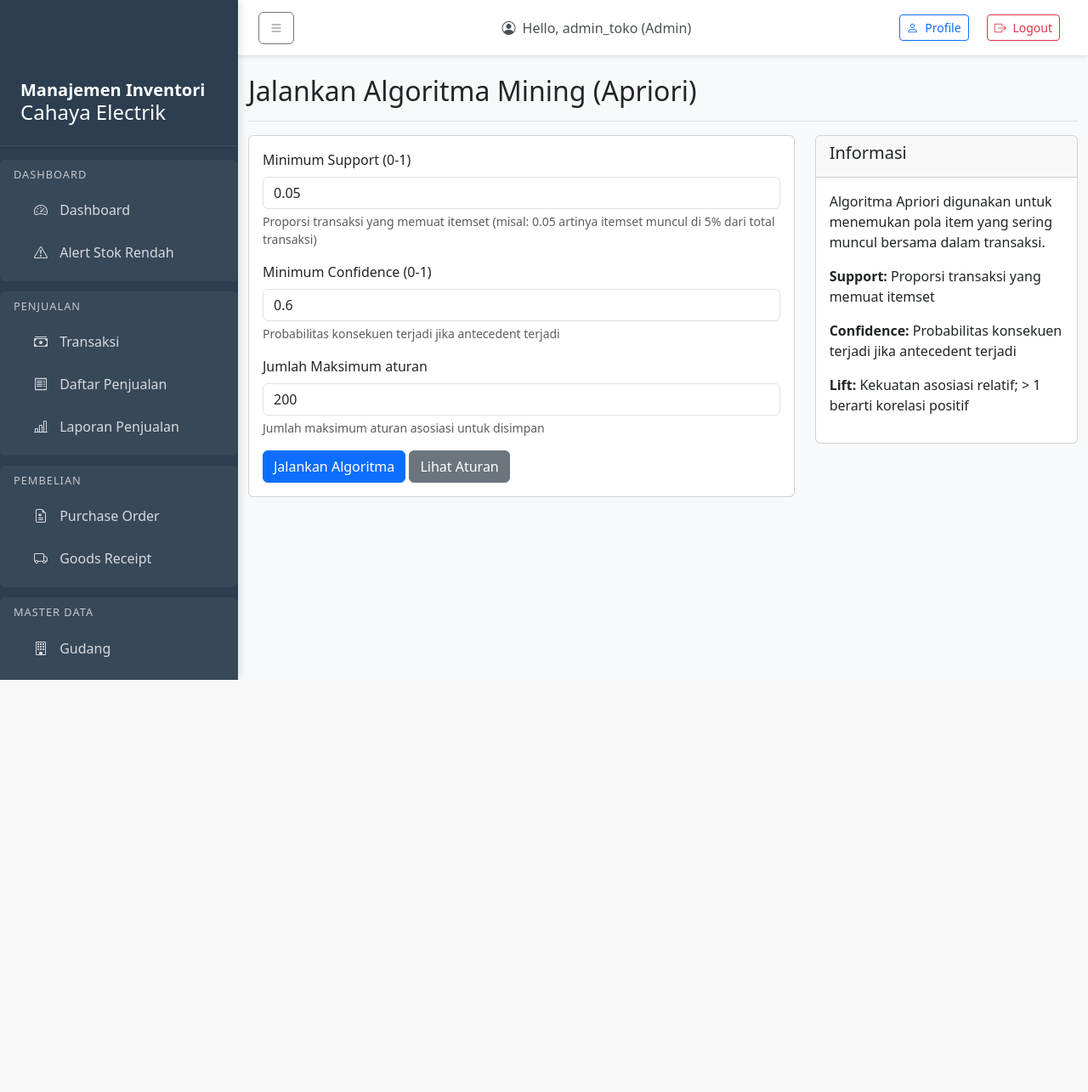
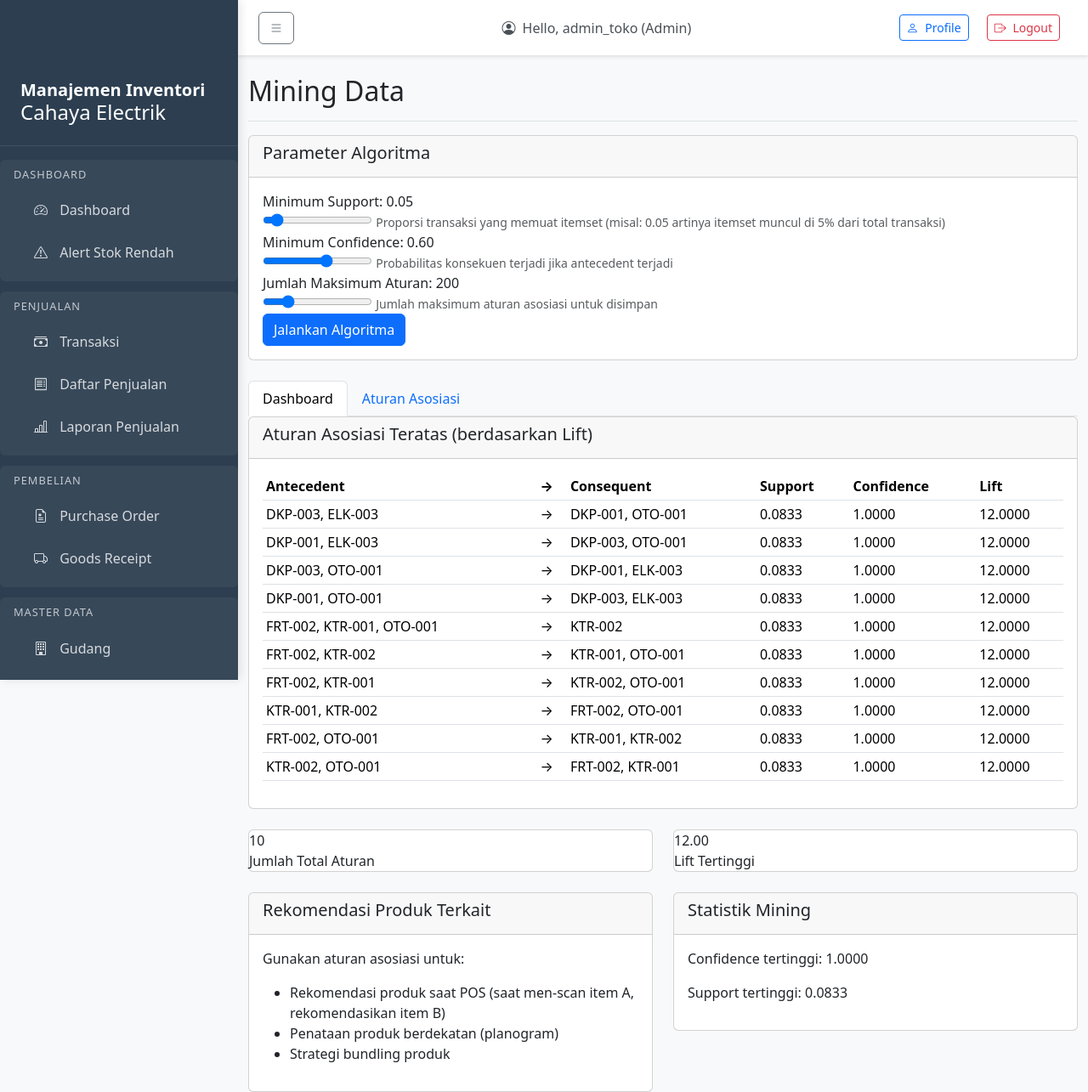
Before and after one commit to wisnuflash/manajemen_inventory, a Django app: page /mining/run/ in a window 1280 px wide. Shown: the whole page at 85% size. Before the commit the page ends 800 px from the top, so only its background shows below. Run offline with Django 5.2, Linux system fonts and the light colour scheme; a user stored in the database is signed in; data comes from the database, SQL or seed files in the repository; both versions use the stored data as it was after the commit.

Commit message:
mining edit

```diff
--- a/inventori/inventori/settings.py
+++ b/inventori/inventori/settings.py
@@ -20,7 +20,10 @@ SECRET_KEY = config('DJANGO_SECRET_KEY', default='django-insecure-development-ke
 
 # SECURITY WARNING: don't run with debug turned on in production!
 # DEBUG = config('DEBUG', default=True, cast=bool)
-
+CSRF_TRUSTED_ORIGINS = [
+    'https://maninventory.whatshub.web.id'
+]
+DEBUG = False
 ALLOWED_HOSTS = [
     'maninventory.whatshub.web.id',
     'localhost',
--- a/inventori/mining/urls.py
+++ b/inventori/mining/urls.py
@@ -4,8 +4,10 @@ from . import views
 app_name = 'mining'
 
 urlpatterns = [
-    path('run/', views.mining_run, name='mining_run'),
-    path('rules/', views.association_rules_list, name='association_rules_list'),
+    path('', views.mining_index, name='mining_index'),
     path('api/rules/', views.association_rules_api, name='association_rules_api'),
-    path('dashboard/', views.mining_dashboard, name='mining_dashboard'),
+    # Redirect old URLs to the new consolidated view
+    path('run/', views.mining_index, name='mining_run'),
+    path('rules/', views.mining_index, name='association_rules_list'),
+    path('dashboard/', views.mining_index, name='mining_dashboard'),
 ]
--- a/inventori/mining/views.py
+++ b/inventori/mining/views.py
@@ -9,14 +9,15 @@ from .services import run_and_persist, get_top_rules
 
 
 @login_required
-def mining_run(request):
+def mining_index(request):
     """
-    Run the Apriori mining algorithm with specified parameters
+    Consolidated mining view with algorithm parameters and results
     """
-    # Check if user has permission to run mining
+    # Check if user has permission to access mining features
     if request.user.role not in ['analyst', 'manager', 'admin']:
         raise PermissionDenied("Anda tidak memiliki akses ke fitur ini.")
 
+    # Handle algorithm execution
     if request.method == 'POST':
         min_support = float(request.POST.get('min_support', 0.05))
         min_confidence = float(request.POST.get('min_confidence', 0.6))
@@ -25,36 +26,20 @@ def mining_run(request):
         # Validate parameters
         if min_support <= 0 or min_support >= 1:
             messages.error(request, 'Minimum support harus antara 0 dan 1')
-            return render(request, 'mining/run.html')
-        if min_confidence <= 0 or min_confidence >= 1:
+        elif min_confidence <= 0 or min_confidence >= 1:
             messages.error(request, 'Minimum confidence harus antara 0 dan 1')
-            return render(request, 'mining/run.html')
+        else:
+            try:
+                count = run_and_persist(
+                    min_support=min_support,
+                    min_conf=min_confidence,
+                    limit=limit
+                )
+                messages.success(request, f'Algoritma Apriori berhasil dijalankan. Ditemukan {count} aturan asosiasi.')
+            except Exception as e:
+                messages.error(request, f'Terjadi kesalahan saat menjalankan algoritma: {str(e)}')
 
-        try:
-            count = run_and_persist(
-                min_support=min_support,
-                min_conf=min_confidence,
-                limit=limit
-            )
-            messages.success(request, f'Algoritma Apriori berhasil dijalankan. Ditemukan {count} aturan asosiasi.')
-            return render(request, 'mining/run.html')
-        except Exception as e:
-            messages.error(request, f'Terjadi kesalahan saat menjalankan algoritma: {str(e)}')
-            return render(request, 'mining/run.html')
-    else:
-        # Show the form
-        return render(request, 'mining/run.html')
-
-
-@login_required
-def association_rules_list(request):
-    """
-    List all association rules
-    """
-    # Check if user has permission to access association rules
-    if request.user.role not in ['analyst', 'manager', 'admin']:
-        raise PermissionDenied("Anda tidak memiliki akses ke fitur ini.")
-
+    # Get rules for the rules tab
     sort_by = request.GET.get('sort_by', 'lift')  # Default sort by lift
     limit = int(request.GET.get('limit', 20))  # Default to 20 rules
 
@@ -63,12 +48,16 @@ def association_rules_list(request):
 
     rules = get_top_rules(limit=limit, sort_by=sort_by)
 
+    # Get top rules for dashboard
+    top_rules = get_top_rules(limit=10, sort_by='lift')
+
     context = {
         'rules': rules,
         'sort_by': sort_by,
         'limit': limit,
+        'top_rules': top_rules,
     }
-    return render(request, 'mining/rules_list.html', context)
+    return render(request, 'mining/index.html', context)
 
 
 @login_required
@@ -96,21 +85,3 @@ def association_rules_api(request):
         })
 
     return JsonResponse({'rules': data})
-
-
-@login_required
-def mining_dashboard(request):
-    """
-    Mining dashboard showing the rules and their metrics
-    """
-    # Check if user has permission to access mining dashboard
-    if request.user.role not in ['analyst', 'manager', 'admin']:
-        raise PermissionDenied("Anda tidak memiliki akses ke fitur ini.")
-
-    # Get top 10 rules by lift
-    top_rules = get_top_rules(limit=10, sort_by='lift')
-
-    context = {
-        'top_rules': top_rules,
-    }
-    return render(request, 'mining/dashboard.html', context)
--- a/inventori/templates/base.html
+++ b/inventori/templates/base.html
@@ -243,14 +243,8 @@
         {% if user.role == 'analyst' or user.role == 'manager' or user.role == 'admin' %}
             <div class="menu-section">
                 <div class="menu-section-title">Mining</div>
-                <a href="{% url 'mining:mining_dashboard' %}" class="nav-link {% if 'mining_dashboard' in request.resolver_match.url_name %}active{% endif %}">
-                    <i class="bi bi-graph-up"></i> Dashboard Mining
-                </a>
-                <a href="{% url 'mining:association_rules_list' %}" class="nav-link {% if 'association_rules' in request.resolver_match.url_name %}active{% endif %}">
-                    <i class="bi bi-link-45deg"></i> Aturan Asosiasi
-                </a>
-                <a href="{% url 'mining:mining_run' %}" class="nav-link {% if 'mining_run' in request.resolver_match.url_name %}active{% endif %}">
-                    <i class="bi bi-play-circle"></i> Jalankan Mining
+                <a href="{% url 'mining:mining_index' %}" class="nav-link {% if 'mining_index' in request.resolver_match.url_name or 'mining_dashboard' in request.resolver_match.url_name or 'mining_run' in request.resolver_match.url_name or 'association_rules_list' in request.resolver_match.url_name %}active{% endif %}">
+                    <i class="bi bi-graph-up"></i> Mining Data
                 </a>
             </div>
         {% endif %}
--- /dev/null
+++ b/inventori/templates/mining/index.html
@@ -0,0 +1,383 @@
+{% extends 'base.html' %}
+
+{% block title %}Mining - Manajemen Inventori{% endblock %}
+
+{% block extra_css %}
+<style>
+    .slider-container {
+        margin: 15px 0;
+    }
+
+    .slider-label {
+        display: flex;
+        justify-content: space-between;
+        margin-bottom: 5px;
+    }
+
+    .slider-value {
+        font-weight: bold;
+        color: #007bff;
+    }
+
+    .slider {
+        width: 100%;
+        height: 8px;
+        border-radius: 5px;
+        background: #ddd;
+        outline: none;
+        -webkit-appearance: none;
+    }
+
+    .slider::-webkit-slider-thumb {
+        -webkit-appearance: none;
+        appearance: none;
+        width: 20px;
+        height: 20px;
+        border-radius: 50%;
+        background: #007bff;
+        cursor: pointer;
+    }
+
+    .slider::-moz-range-thumb {
+        width: 20px;
+        height: 20px;
+        border-radius: 50%;
+        background: #007bff;
+        cursor: pointer;
+    }
+
+    .tab-content {
+        padding: 20px 0;
+    }
+
+    .stats-card {
+        text-align: center;
+        padding: 15px;
+    }
+
+    .stat-number {
+        font-size: 2rem;
+        font-weight: bold;
+        color: #007bff;
+    }
+
+    .stat-label {
+        font-size: 0.9rem;
+        color: #6c757d;
+    }
+</style>
+{% endblock %}
+
+{% block content %}
+<div class="d-flex justify-content-between flex-wrap flex-md-nowrap align-items-center pt-3 pb-2 mb-3 border-bottom">
+    <h1 class="h2">Mining Data</h1>
+</div>
+
+<!-- Algorithm Parameters Section -->
+<div class="card mb-4">
+    <div class="card-header">
+        <h5>Parameter Algoritma</h5>
+    </div>
+    <div class="card-body">
+        <form method="post" id="algorithm-form">
+            {% csrf_token %}
+
+            <!-- Minimum Support Slider -->
+            <div class="slider-container">
+                <div class="slider-label">
+                    <span>Minimum Support: <span id="min_support_value" class="slider-value">0.05</span></span>
+                </div>
+                <input type="range" min="0.01" max="0.5" step="0.01" value="0.05" class="slider" id="min_support" name="min_support">
+                <small class="form-text text-muted">Proporsi transaksi yang memuat itemset (misal: 0.05 artinya itemset muncul di 5% dari total transaksi)</small>
+            </div>
+
+            <!-- Minimum Confidence Slider -->
+            <div class="slider-container">
+                <div class="slider-label">
+                    <span>Minimum Confidence: <span id="min_confidence_value" class="slider-value">0.60</span></span>
+                </div>
+                <input type="range" min="0.01" max="1.0" step="0.01" value="0.60" class="slider" id="min_confidence" name="min_confidence">
+                <small class="form-text text-muted">Probabilitas konsekuen terjadi jika antecedent terjadi</small>
+            </div>
+
+            <!-- Maximum Rules Slider -->
+            <div class="slider-container">
+                <div class="slider-label">
+                    <span>Jumlah Maksimum Aturan: <span id="limit_value" class="slider-value">200</span></span>
+                </div>
+                <input type="range" min="10" max="1000" step="10" value="200" class="slider" id="limit" name="limit">
+                <small class="form-text text-muted">Jumlah maksimum aturan asosiasi untuk disimpan</small>
+            </div>
+
+            <button type="submit" class="btn btn-primary">Jalankan Algoritma</button>
+        </form>
+    </div>
+</div>
+
+<!-- Tabs Navigation -->
+<ul class="nav nav-tabs" id="miningTabs" role="tablist">
+    <li class="nav-item" role="presentation">
+        <button class="nav-link active" id="dashboard-tab" data-bs-toggle="tab" data-bs-target="#dashboard" type="button" role="tab">Dashboard</button>
+    </li>
+    <li class="nav-item" role="presentation">
+        <button class="nav-link" id="rules-tab" data-bs-toggle="tab" data-bs-target="#rules" type="button" role="tab">Aturan Asosiasi</button>
+    </li>
+</ul>
+
+<!-- Tab Content -->
+<div class="tab-content" id="miningTabContent">
+    <!-- Dashboard Tab -->
+    <div class="tab-pane fade show active" id="dashboard" role="tabpanel">
+        <div class="row">
+            <div class="col-md-12">
+                <div class="card">
+                    <div class="card-header">
+                        <h5>Aturan Asosiasi Teratas (berdasarkan Lift)</h5>
+                    </div>
+                    <div class="card-body">
+                        {% if top_rules %}
+                        <div class="table-responsive">
+                            <table class="table table-sm">
+                                <thead>
+                                    <tr>
+                                        <th>Antecedent</th>
+                                        <th>→</th>
+                                        <th>Consequent</th>
+                                        <th>Support</th>
+                                        <th>Confidence</th>
+                                        <th>Lift</th>
+                                    </tr>
+                                </thead>
+                                <tbody>
+                                    {% for rule in top_rules %}
+                                    <tr>
+                                        <td>{{ rule.get_antecedent_list|join:", " }}</td>
+                                        <td>→</td>
+                                        <td>{{ rule.get_consequent_list|join:", " }}</td>
+                                        <td>{{ rule.support|floatformat:4 }}</td>
+                                        <td>{{ rule.confidence|floatformat:4 }}</td>
+                                        <td>{{ rule.lift|floatformat:4 }}</td>
+                                    </tr>
+                                    {% endfor %}
+                                </tbody>
+                            </table>
+                        </div>
+                        {% else %}
+                        <p>Belum ada aturan asosiasi. Jalankan algoritma mining terlebih dahulu.</p>
+                        {% endif %}
+                    </div>
+                </div>
+            </div>
+        </div>
+
+        <div class="row mt-4">
+            <div class="col-md-6">
+                <div class="card stats-card">
+                    <div class="stat-number">{{ top_rules|length }}</div>
+                    <div class="stat-label">Jumlah Total Aturan</div>
+                </div>
+            </div>
+            <div class="col-md-6">
+                <div class="card stats-card">
+                    <div class="stat-number">
+                        {% if top_rules %}
+                            {{ top_rules.0.lift|floatformat:2 }}
+                        {% else %}
+                            -
+                        {% endif %}
+                    </div>
+                    <div class="stat-label">Lift Tertinggi</div>
+                </div>
+            </div>
+        </div>
+
+        <div class="row mt-4">
+            <div class="col-md-6">
+                <div class="card">
+                    <div class="card-header">
+                        <h5>Rekomendasi Produk Terkait</h5>
+                    </div>
+                    <div class="card-body">
+                        <p>Gunakan aturan asosiasi untuk:</p>
+                        <ul>
+                            <li>Rekomendasi produk saat POS (saat men-scan item A, rekomendasikan item B)</li>
+                            <li>Penataan produk berdekatan (planogram)</li>
+                            <li>Strategi bundling produk</li>
+                        </ul>
+                    </div>
+                </div>
+            </div>
+            <div class="col-md-6">
+                <div class="card">
+                    <div class="card-header">
+                        <h5>Statistik Mining</h5>
+                    </div>
+                    <div class="card-body">
+                        <p>Confidence tertinggi:
+                        {% if top_rules %}
+                            {{ top_rules.0.confidence|floatformat:4 }}
+                        {% else %}
+                            -
+                        {% endif %}
+                        </p>
+                        <p>Support tertinggi:
+                        {% if top_rules %}
+                            {{ top_rules.0.support|floatformat:4 }}
+                        {% else %}
+                            -
+                        {% endif %}
+                        </p>
+                    </div>
+                </div>
+            </div>
+        </div>
+    </div>
+
+    <!-- Rules Tab -->
+    <div class="tab-pane fade" id="rules" role="tabpanel">
+        <!-- Filters for Rules -->
+        <div class="card mb-4">
+            <div class="card-body">
+                <form method="get" id="rules-filter-form">
+                    <div class="row">
+                        <div class="col-md-4">
+                            <label for="sort_by" class="form-label">Urutkan berdasarkan</label>
+                            <select name="sort_by" id="sort_by" class="form-select" onchange="this.form.submit()">
+                                <option value="lift" {% if sort_by == 'lift' %}selected{% endif %}>Lift</option>
+                                <option value="confidence" {% if sort_by == 'confidence' %}selected{% endif %}>Confidence</option>
+                                <option value="support" {% if sort_by == 'support' %}selected{% endif %}>Support</option>
+                            </select>
+                        </div>
+                        <div class="col-md-4">
+                            <label for="limit_rules" class="form-label">Jumlah maksimum</label>
+                            <select name="limit" id="limit_rules" class="form-select" onchange="this.form.submit()">
+                                <option value="10" {% if limit == 10 %}selected{% endif %}>10</option>
+                                <option value="20" {% if limit == 20 %}selected{% endif %}>20</option>
+                                <option value="50" {% if limit == 50 %}selected{% endif %}>50</option>
+                                <option value="100" {% if limit == 100 %}selected{% endif %}>100</option>
+                                <option value="200" {% if limit == 200 %}selected{% endif %}>200</option>
+                            </select>
+                        </div>
+                    </div>
+                </form>
+            </div>
+        </div>
+
+        <div class="table-responsive">
+            <table class="table table-striped table-sm">
+                <thead>
+                    <tr>
+                        <th>Antecedent</th>
+                        <th>→</th>
+                        <th>Consequent</th>
+                        <th>Support</th>
+                        <th>Confidence</th>
+                        <th>Lift</th>
+                    </tr>
+                </thead>
+                <tbody>
+                    {% for rule in rules %}
+                    <tr>
+                        <td>{{ rule.get_antecedent_list|join:", " }}</td>
+                        <td>→</td>
+                        <td>{{ rule.get_consequent_list|join:", " }}</td>
+                        <td>{{ rule.support|floatformat:4 }}</td>
+                        <td>{{ rule.confidence|floatformat:4 }}</td>
+                        <td>{{ rule.lift|floatformat:4 }}</td>
+                    </tr>
+                    {% empty %}
+                    <tr>
+                        <td colspan="6">Tidak ada aturan asosiasi. Jalankan algoritma mining terlebih dahulu.</td>
+                    </tr>
+                    {% endfor %}
+                </tbody>
+            </table>
+        </div>
+    </div>
+</div>
+
+{% endblock %}
+
+{% block extra_js %}
+<script>
+    // Update slider values display
+    document.getElementById('min_support').addEventListener('input', function() {
+        document.getElementById('min_support_value').textContent = parseFloat(this.value).toFixed(2);
+    });
+
+    document.getElementById('min_confidence').addEventListener('input', function() {
+        document.getElementById('min_confidence_value').textContent = parseFloat(this.value).toFixed(2);
+    });
+
+    document.getElementById('limit').addEventListener('input', function() {
+        document.getElementById('limit_value').textContent = this.value;
+    });
+
+    // Handle tab navigation and persistence
+    document.addEventListener('DOMContentLoaded', function() {
+        // Check for URL fragment identifier (e.g., #rules)
+        const hash = window.location.hash;
+        let activeTab = null;
+
+        if (hash === '#rules') {
+            activeTab = document.querySelector('#rules-tab');
+        } else if (hash === '#dashboard') {
+            activeTab = document.querySelector('#dashboard-tab');
+        }
+
+        // If no hash but we have a saved tab in localStorage
+        if (!activeTab) {
+            const savedTab = localStorage.getItem('miningActiveTab');
+            if (savedTab) {
+                activeTab = document.querySelector(`button[data-bs-target="${savedTab}"]`);
+            }
+        }
+
+        // Show the active tab
+        if (activeTab) {
+            new bootstrap.Tab(activeTab).show();
+        }
+
+        // Save active tab when changed
+        const tabButtons = document.querySelectorAll('#miningTabs button');
+        tabButtons.forEach(button => {
+            button.addEventListener('click', function() {
+                localStorage.setItem('miningActiveTab', this.getAttribute('data-bs-target'));
+
+                // Update URL hash without scrolling
+                const target = this.getAttribute('data-bs-target');
+                if (target === '#rules') {
+                    history.replaceState(null, null, window.location.pathname + '#rules');
+                } else {
+                    history.replaceState(null, null, window.location.pathname + '#dashboard');
+                }
+            });
+        });
+
+        // Handle URL hash changes
+        window.addEventListener('hashchange', function() {
+            const newHash = window.location.hash;
+            if (newHash === '#rules') {
+                new bootstrap.Tab(document.querySelector('#rules-tab')).show();
+            } else {
+                new bootstrap.Tab(document.querySelector('#dashboard-tab')).show();
+            }
+        });
+    });
+
+    // Prevent form submission if no changes made to parameters
+    document.getElementById('algorithm-form').addEventListener('submit', function(e) {
+        // Show processing message
+        const submitBtn = this.querySelector('button[type="submit"]');
+        const originalText = submitBtn.textContent;
+        submitBtn.innerHTML = '<span class="spinner-border spinner-border-sm" role="status" aria-hidden="true"></span> Memproses...';
+        submitBtn.disabled = true;
+
+        // Re-enable button after form submission
+        setTimeout(() => {
+            submitBtn.textContent = originalText;
+            submitBtn.disabled = false;
+        }, 3000); // Reset after 3 seconds or when form completes
+    });
+</script>
+{% endblock %}
--- a/inventori/templates/mining/run.html
+++ /dev/null
@@ -1,52 +0,0 @@
-{% extends 'base.html' %}
-
-{% block title %}Jalankan Mining - Manajemen Inventori{% endblock %}
-
-{% block content %}
-<div class="d-flex justify-content-between flex-wrap flex-md-nowrap align-items-center pt-3 pb-2 mb-3 border-bottom">
-    <h1 class="h2">Jalankan Algoritma Mining (Apriori)</h1>
-</div>
-
-<div class="row">
-    <div class="col-md-8">
-        <div class="card">
-            <div class="card-body">
-                <form method="post">
-                    {% csrf_token %}
-                    <div class="mb-3">
-                        <label for="min_support" class="form-label">Minimum Support (0-1)</label>
-                        <input type="number" class="form-control" id="min_support" name="min_support" value="0.05" step="0.01" min="0.01" max="0.99" required>
-                        <div class="form-text">Proporsi transaksi yang memuat itemset (misal: 0.05 artinya itemset muncul di 5% dari total transaksi)</div>
-                    </div>
-                    <div class="mb-3">
-                        <label for="min_confidence" class="form-label">Minimum Confidence (0-1)</label>
-                        <input type="number" class="form-control" id="min_confidence" name="min_confidence" value="0.6" step="0.01" min="0.01" max="0.99" required>
-                        <div class="form-text">Probabilitas konsekuen terjadi jika antecedent terjadi</div>
-                    </div>
-                    <div class="mb-3">
-                        <label for="limit" class="form-label">Jumlah Maksimum aturan</label>
-                        <input type="number" class="form-control" id="limit" name="limit" value="200" min="1" max="1000" required>
-                        <div class="form-text">Jumlah maksimum aturan asosiasi untuk disimpan</div>
-                    </div>
-                    <button type="submit" class="btn btn-primary">Jalankan Algoritma</button>
-                    <a href="{% url 'mining:association_rules_list' %}" class="btn btn-secondary">Lihat Aturan</a>
-                </form>
-            </div>
-        </div>
-    </div>
-
-    <div class="col-md-4">
-        <div class="card">
-            <div class="card-header">
-                <h5>Informasi</h5>
-            </div>
-            <div class="card-body">
-                <p>Algoritma Apriori digunakan untuk menemukan pola item yang sering muncul bersama dalam transaksi.</p>
-                <p><strong>Support:</strong> Proporsi transaksi yang memuat itemset</p>
-                <p><strong>Confidence:</strong> Probabilitas konsekuen terjadi jika antecedent terjadi</p>
-                <p><strong>Lift:</strong> Kekuatan asosiasi relatif; > 1 berarti korelasi positif</p>
-            </div>
-        </div>
-    </div>
-</div>
-{% endblock %}
```
Also changed, not shown: inventori/templates/accounts/profile.html (+2 -8 lines), inventori/templates/mining/dashboard.html (deleted, +0 -99 lines), inventori/templates/mining/rules_list.html (deleted, +0 -79 lines), inventori/db.sqlite3.
